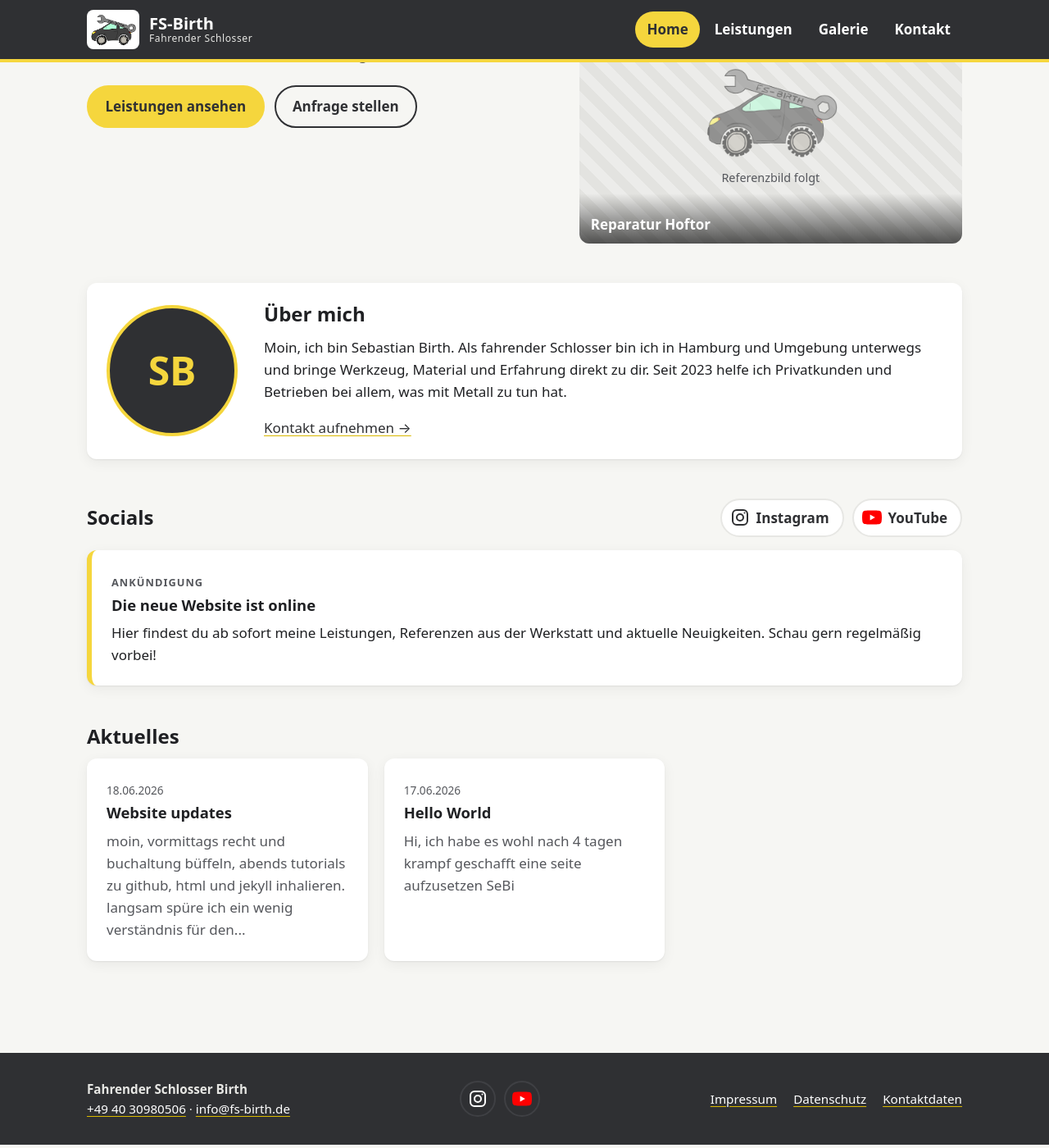
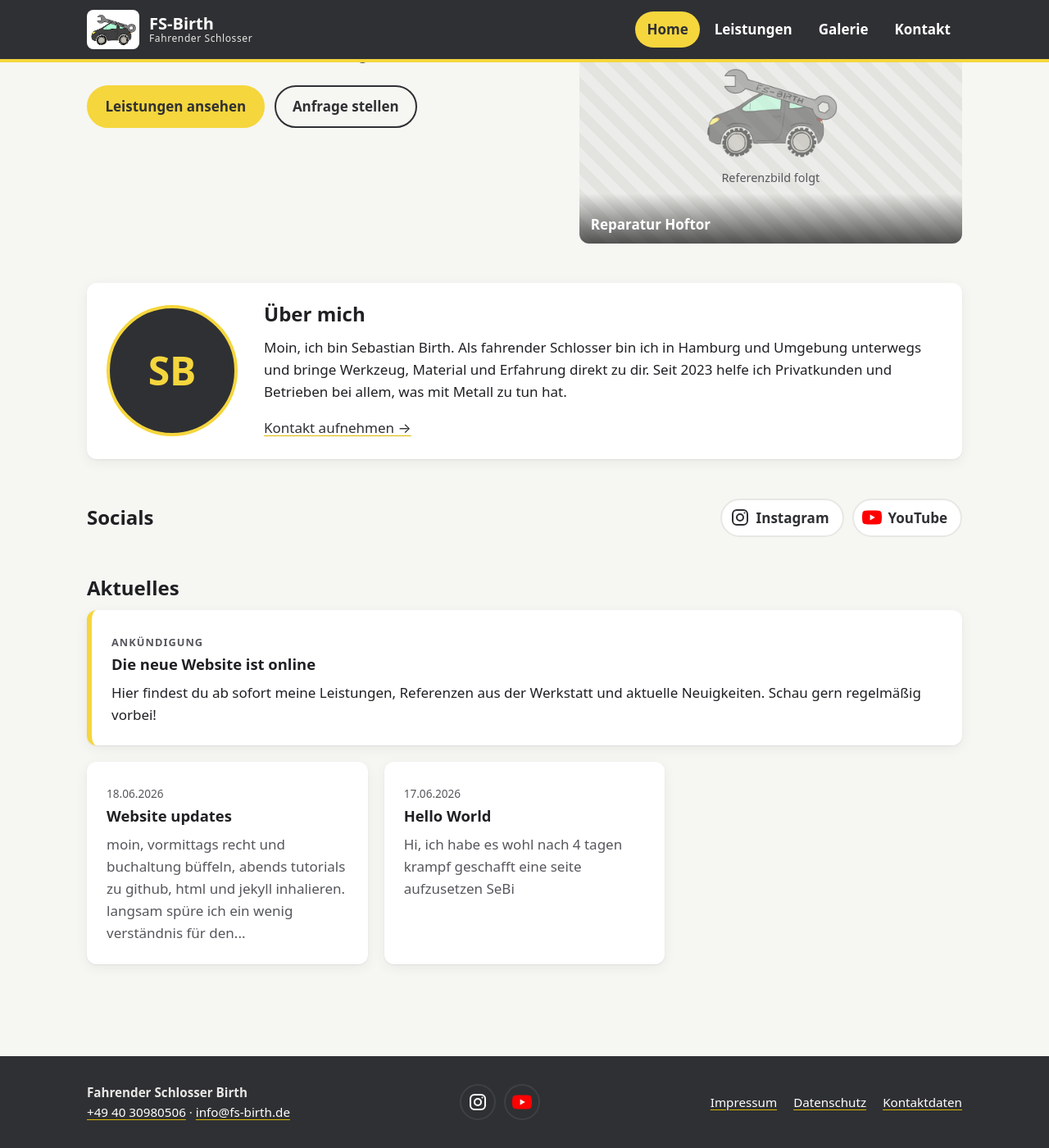
Before and after one commit to FS-Birth/fs-birth.de, a Jekyll site: the page built from index.html, in a window 1280 px wide and 1400 px high, scrolled down 419 px. Shown: the whole window at 82% size. Built offline with Jekyll 4.4.1, drawn with Linux system fonts in a browser that asks for light colours.

Commit message:
Startseite: Ankündigung unter Aktuelles verschoben
Co-Authored-By: Claude Opus 5.5 <noreply@anthropic.com>

```diff
--- a/assets/main.scss
+++ b/assets/main.scss
@@ -200,7 +200,7 @@ section { margin-bottom: 48px; }
 .section-head { display: flex; flex-wrap: wrap; align-items: center; justify-content: space-between; gap: 16px; margin-bottom: 16px; }
 .section-head h2 { margin: 0; }
 
-.live { border-left: 6px solid var(--gelb); }
+.live { border-left: 6px solid var(--gelb); margin-bottom: 20px; }
 .live p:last-child { margin-bottom: 0; }
 .card--live { border-left-color: var(--rot); }
 .live-badge { display: inline-block; color: #fff; background: var(--rot); font-weight: 800; font-size: .8rem; padding: 2px 10px; border-radius: 999px; margin-bottom: 8px; }
--- a/index.html
+++ b/index.html
@@ -44,12 +44,17 @@ title: Home
   </div>
 </section>
 
-<!-- 3  Socials + Live/Ankündigung -->
+<!-- 3  Socials -->
 <section class="social-section">
   <div class="section-head">
     <h2>Socials</h2>
     {%- include socials.html labels=true -%}
   </div>
+</section>
+
+<!-- 4  Aktuelles (Live/Ankündigung + Beiträge) -->
+<section class="news">
+  <h2>Aktuelles</h2>
 
   {%- if a.live and a.live_url != "" -%}
   <div class="live card card--live">
@@ -64,11 +69,7 @@ title: Home
     <p>{{ a.ankuendigung_text }}</p>
   </div>
   {%- endif -%}
-</section>
 
-<!-- 4  Aktuelles -->
-<section class="news">
-  <h2>Aktuelles</h2>
   <div class="news-grid">
     {%- for post in site.posts limit: 3 -%}
     <a class="news-item card" href="{{ post.url | relative_url }}">
```
